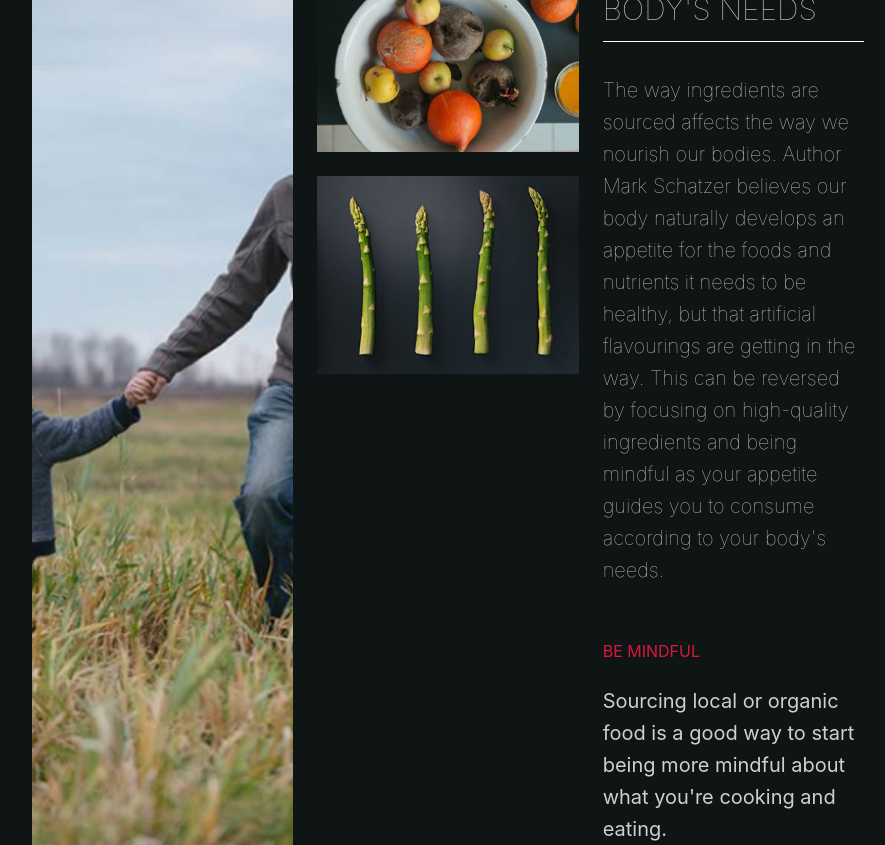
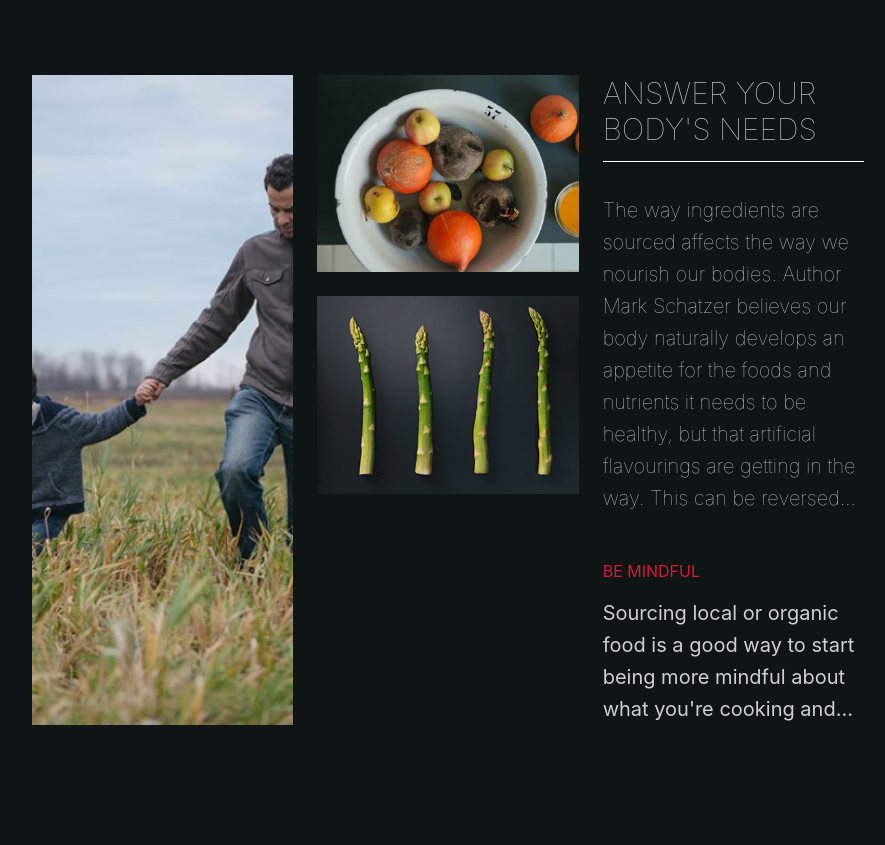
Before and after one commit to maxcarolinoIII/orchard-test, a React (Create React App) app: page / in a window 1280 px wide. Shown: the whole page, without its empty margins (192-1077 px from the left). After the commit the page ends 800 px from the top, so only its background shows below. Built offline with nearby package versions, Linux system fonts and the light colour scheme.

Commit message:
fix: add truncation on content

```diff
--- a/src/sections/BodyNeeds.js
+++ b/src/sections/BodyNeeds.js
@@ -93,7 +93,8 @@ function BodyNeeds() {
             fontSize={"xl"}
             fontWeight={"100"}
             lineHeight={"1.6"}
-            mb={14}
+            mb={12}
+            noOfLines={10}
           >
             The way ingredients are sourced affects the way we nourish our
             bodies. Author Mark Schatzer believes our body naturally develops an
@@ -109,7 +110,7 @@ function BodyNeeds() {
             textTransform={"uppercase"}
             fontWeight={"400"}
             size={"sm"}
-            mb={6}
+            mb={4}
           >
             Be Mindful
           </Heading>
@@ -118,6 +119,7 @@ function BodyNeeds() {
             fontSize={"xl"}
             fontWeight={"400"}
             lineHeight={"1.6"}
+            noOfLines={4}
           >
             Sourcing local or organic food is a good way to start being more
             mindful about what you're cooking and eating.
--- a/src/theme/modal.js
+++ b/src/theme/modal.js
@@ -6,7 +6,7 @@ const { definePartsStyle, defineMultiStyleConfig } =
 
 const baseStyle = definePartsStyle({
   dialog: {
-    bg: `#090D0C`,
+    bg: `#232b2b`,
   },
 });
 
```
